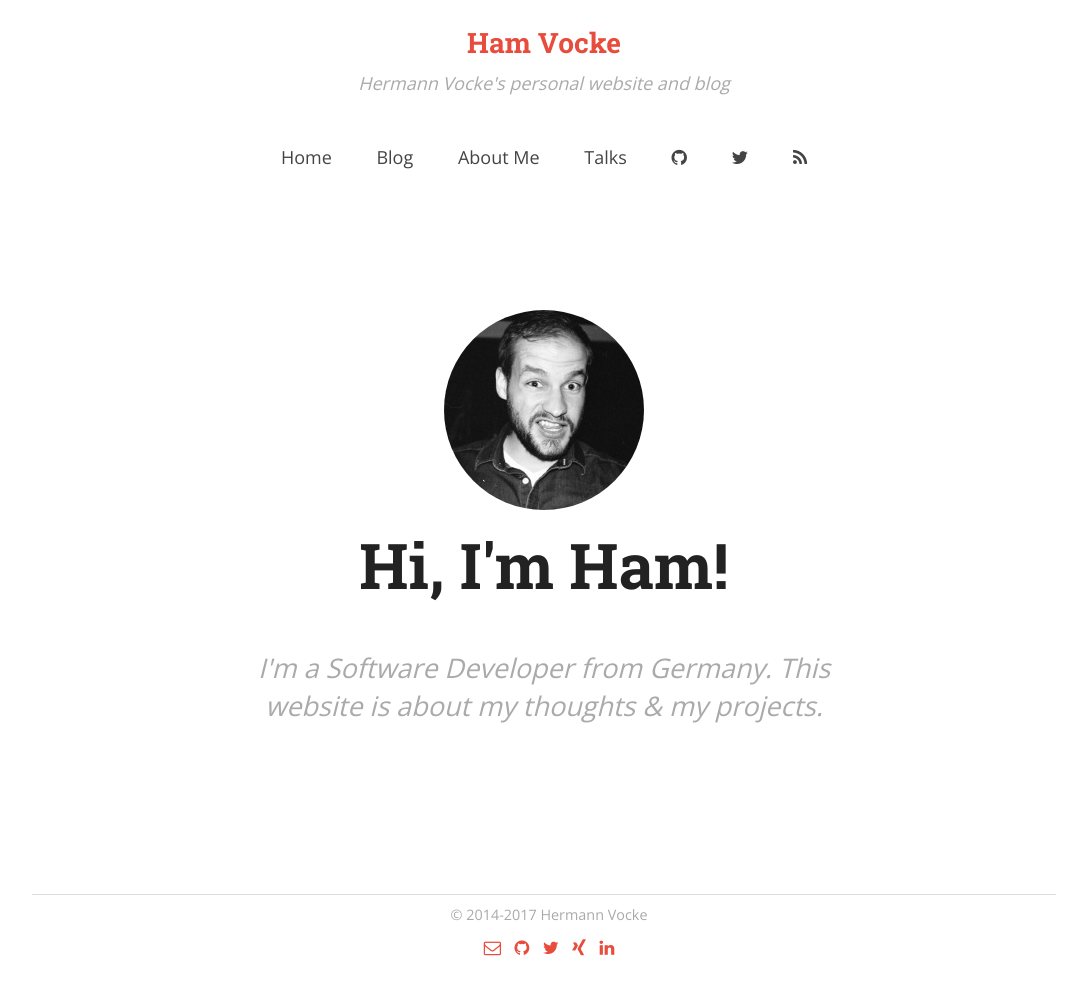
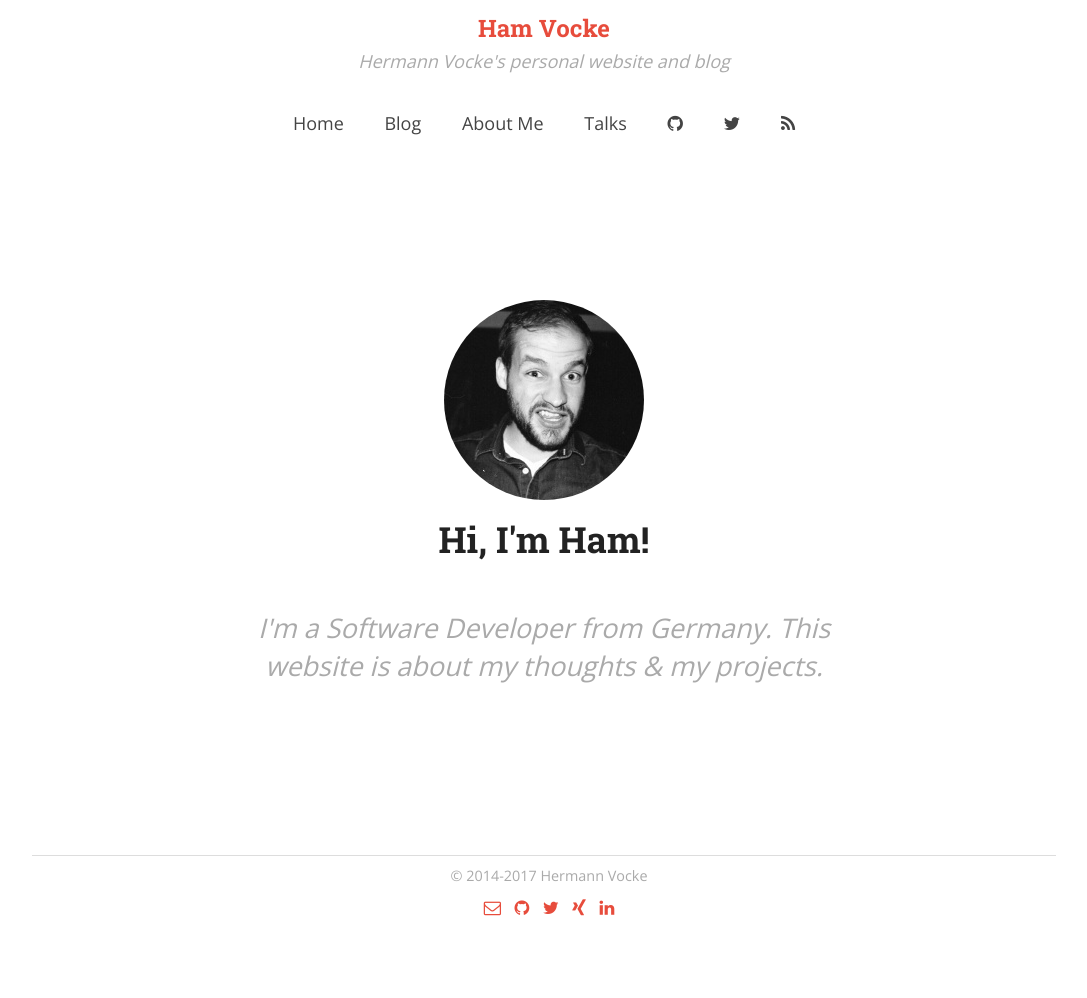
Before and after one commit to hamvocke/hamvocke.github.io, a Jekyll site: the page built from index.html, in a window 1280 px wide. Shown: the whole page, without its empty margins (96-1183 px from the left). Built offline with Jekyll 4.4.1, drawn with Linux system fonts in a browser that asks for light colours; nearby versions of some CDN libraries; comment, search, counter and statistics services are not loaded; after the commit the page ends 959 px from its top, so only the background shows below that.

Commit message:
make title, navigation use less vertical space

```diff
--- a/assets/css/hamvocke.css
+++ b/assets/css/hamvocke.css
@@ -15,8 +15,8 @@ abbr {
 }
 
 h1.post-title {
-    margin-top: 1em;
-    margin-bottom: 1em;
+    margin-top: 0.3em;
+    margin-bottom: 0.3em;
     font-size: 48px;
     font-weight: 700;
     line-height: 1.1em;
@@ -84,20 +84,26 @@ nav {
     text-align: center;
 }
 
-nav a.logo {
-    font-size: 28px;
+nav h1 {
+    margin-top: 4px;
+    margin-bottom: 4px;
+}
+
+nav h1 a.logo {
+    font-size: 24px;
     font-family: 'Roboto Slab', sans-serif;
-    padding: 15px;
 }
 
 nav .subtitle {
     font-style: italic;
     color: #aaa;
     font-weight: 300;
+    margin-bottom: 0.5em;
 }
 
 nav ul {
-    display: inline;
+    display: block;
+    margin: 1em 0 1.5em 0;
     padding: 0;
 }
 
@@ -108,12 +114,11 @@ nav ul li {
 
 nav ul li a {
     display: inline-block;
-    padding: 15px 20px;
+    padding: 12px 18px;
     color: #444;
 }
 
 h1.title {
-    font-size: 3.5em;
     margin-bottom: 50px;
     text-align: center;
 }
@@ -137,7 +142,7 @@ h1.title {
 }
 
 #blog {
-    margin-top: 50px;
+    margin-top: 20px;
     margin-bottom: 50px;
 }
 
@@ -263,6 +268,10 @@ h1.title {
 	margin-bottom: 40px;
     }
 
+    h1.post-title {
+	font-size: 36px;
+    }
+
     .page_number {
 	margin: 0 10px;
     }
```
